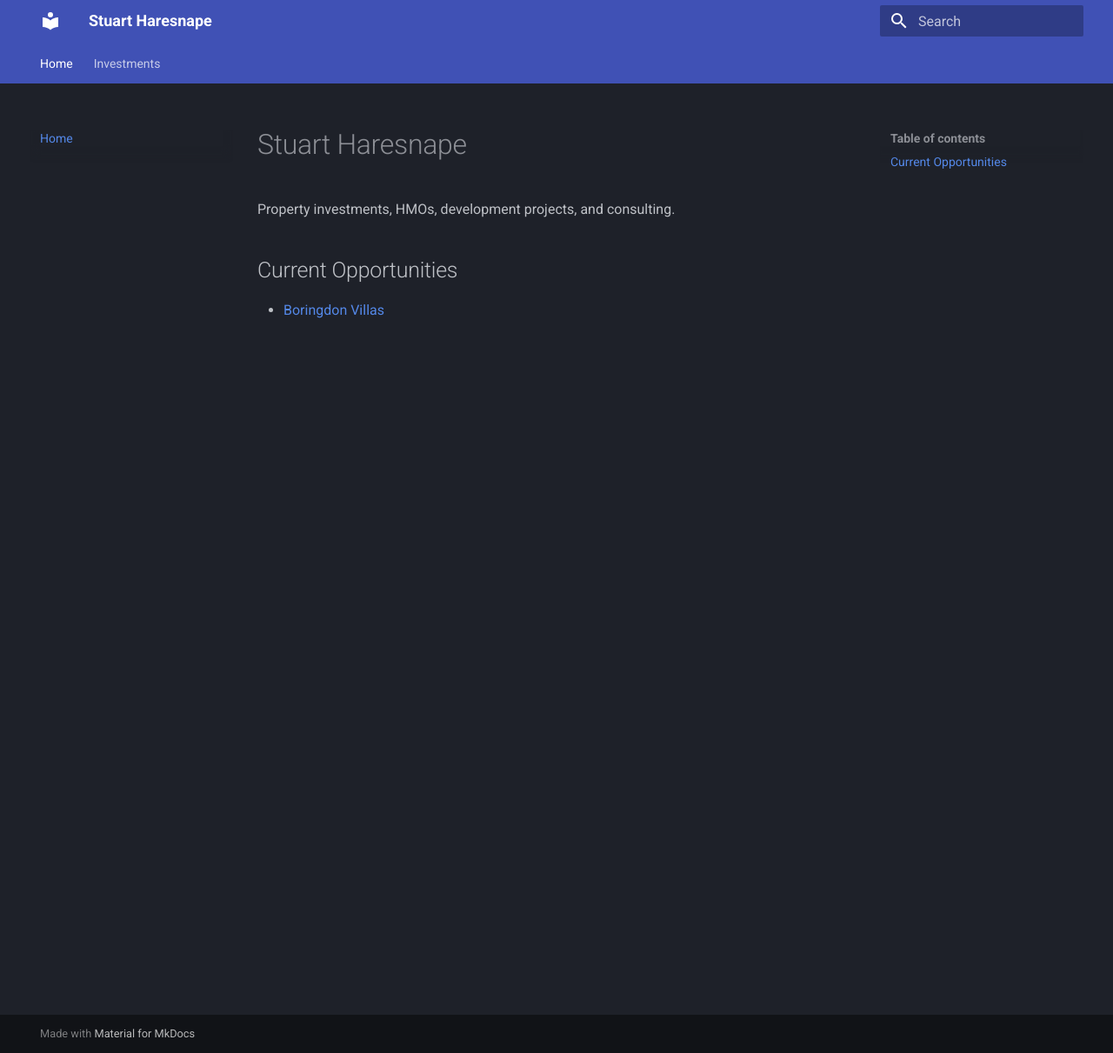
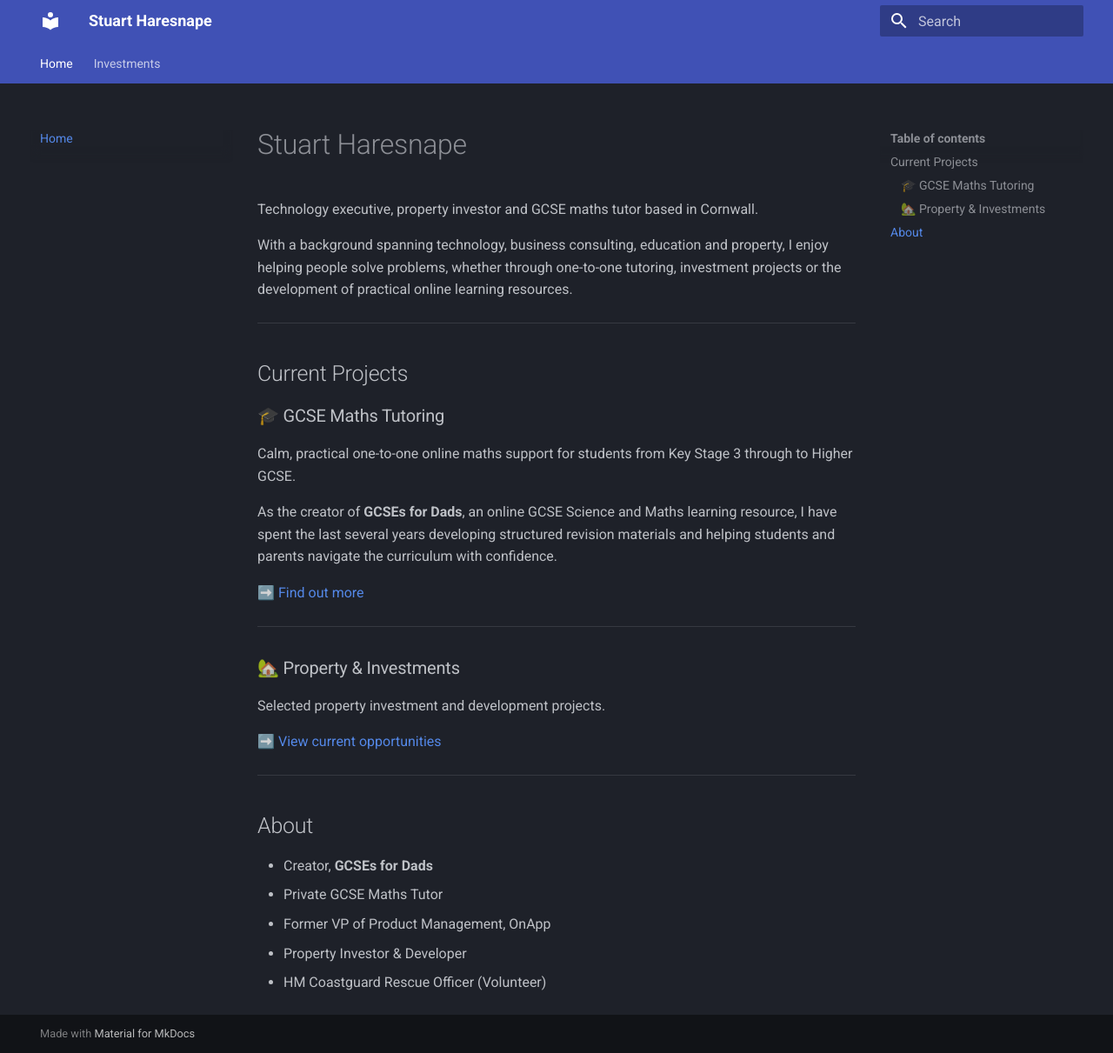
Before and after one commit to stuartharesnape/stuartharesnape-site, an MkDocs documentation site: the page built from docs/index.md, in a window 1280 px wide and 1211 px high. Shown: the whole window at 87% size. Built offline with MkDocs 1.6.1 and Material for MkDocs 9.7.7, drawn with Linux system fonts in a browser that asks for light colours.

Commit message:
updated index

```diff
--- a/docs/index.md
+++ b/docs/index.md
@@ -1,7 +1,35 @@
 # Stuart Haresnape
 
-Property investments, HMOs, development projects, and consulting.
+Technology executive, property investor and GCSE maths tutor based in Cornwall.
 
-## Current Opportunities
+With a background spanning technology, business consulting, education and property, I enjoy helping people solve problems, whether through one-to-one tutoring, investment projects or the development of practical online learning resources.
 
-- [Boringdon Villas](investments/boringdon-villas/)
+---
+
+## Current Projects
+
+### 🎓 GCSE Maths Tutoring
+
+Calm, practical one-to-one online maths support for students from Key Stage 3 through to Higher GCSE.
+
+As the creator of **GCSEs for Dads**, an online GCSE Science and Maths learning resource, I have spent the last several years developing structured revision materials and helping students and parents navigate the curriculum with confidence.
+
+➡️ [Find out more](tutoring.md)
+
+---
+
+### 🏡 Property & Investments
+
+Selected property investment and development projects.
+
+➡️ [View current opportunities](investments/boringdon-villas.md)
+
+---
+
+## About
+
+- Creator, **GCSEs for Dads**
+- Private GCSE Maths Tutor
+- Former VP of Product Management, OnApp
+- Property Investor & Developer
+- HM Coastguard Rescue Officer (Volunteer)
```
